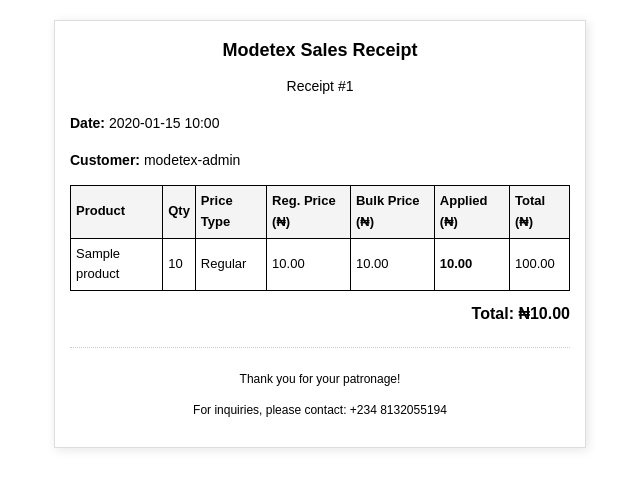
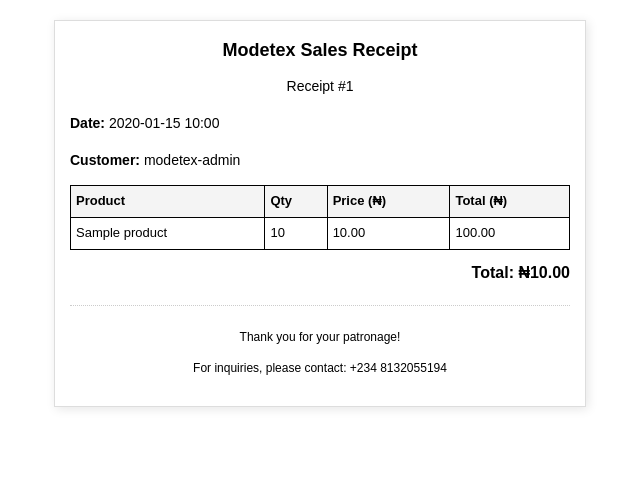
Before and after one commit to Cynthiee/InventoryApp, a Django app: template stock/templates/receipt.html in a window 1280 px wide. Shown: the top 489 px of the page, without its empty margins (320-960 px from the left). Run offline with Django 5.2, Linux system fonts and the light colour scheme; the template is opened without the code that fills it: values that come from a table or form of the project are taken from there, others are empty; data comes from the database, SQL or seed files in the repository; tables that the repository leaves empty hold one stand-in row (values such as "Sample post"); some libraries are stand-ins or nearby versions.

Commit message:
quantity edit

```diff
--- a/stock/forms.py
+++ b/stock/forms.py
@@ -42,8 +42,8 @@ class ProductCreateForm(forms.ModelForm):
         if cleaned_data.get('bulk_price') > cleaned_data.get('regular_price'):
             raise forms.ValidationError('Bulk price cannot be greater than regular price.')
 
-        if cleaned_data.get('minimum_bulk_quantity', 12) < 12:
-            raise forms.ValidationError('Minimum bulk quantity must be at least 12.')
+        if cleaned_data.get('minimum_bulk_quantity', 0) < 0:
+            raise forms.ValidationError('Minimum bulk quantity cannot be negative.')
 
         return cleaned_data
 
--- a/stock/models.py
+++ b/stock/models.py
@@ -28,7 +28,7 @@ class Product(models.Model):
     regular_price = models.DecimalField(max_digits=10, decimal_places=2, validators=[MinValueValidator(1)])
     bulk_price = models.DecimalField(max_digits=10, decimal_places=2, validators=[MinValueValidator(1)])
     quantity = models.PositiveIntegerField(validators=[MinValueValidator(0)])
-    minimum_bulk_quantity = models.IntegerField(default=12, help_text="Minimum quantity required for bulk pricing.")
+    minimum_bulk_quantity = models.IntegerField(default=0, help_text="Minimum quantity required for bulk pricing.")
     restock_level = models.IntegerField(validators=[MinValueValidator(0)], default=0, help_text="Minimum quantity before restock is needed.")
     needs_restock = models.BooleanField(default=False)
     available = models.BooleanField(default=True)
--- a/stock/templates/receipt.html
+++ b/stock/templates/receipt.html
@@ -45,19 +45,11 @@
         .table th {
             background-color: #f4f4f4;
         }
-        .bulk-row {
-            background-color: #f0f8ff;
-        }
         .total {
             text-align: right;
             font-weight: bold;
             font-size: 16px;
             margin-top: 10px;
-        }
-        .sale-type {
-            font-size: 12px;
-            font-style: italic;
-            color: #555;
         }
         .footer {
             margin-top: 20px;
@@ -83,22 +75,16 @@
                 <tr>
                     <th>Product</th>
                     <th>Qty</th>
-                    <th>Price Type</th>
-                    <th>Reg. Price (₦)</th>
-                    <th>Bulk Price (₦)</th>
-                    <th>Applied (₦)</th>
+                    <th>Price (₦)</th>
                     <th>Total (₦)</th>
                 </tr>
             </thead>
             <tbody>
                 {% for item in sale.items.all %}
-                <tr {% if item.sale_type == 'bulk' %}class="bulk-row"{% endif %}>
+                <tr>
                     <td>{{ item.product.name }}</td>
                     <td>{{ item.quantity }}</td>
-                    <td>{{ item.sale_type|title }}</td>
-                    <td>{{ item.product.regular_price|floatformat:2 }}</td>
-                    <td>{{ item.product.bulk_price|floatformat:2 }}</td>
-                    <td><strong>{{ item.price_per_unit|floatformat:2 }}</strong></td>
+                    <td>{{ item.price_per_unit|floatformat:2 }}</td>
                     <td>{{ item.total_price|floatformat:2 }}</td>
                 </tr>
                 {% endfor %}
```
